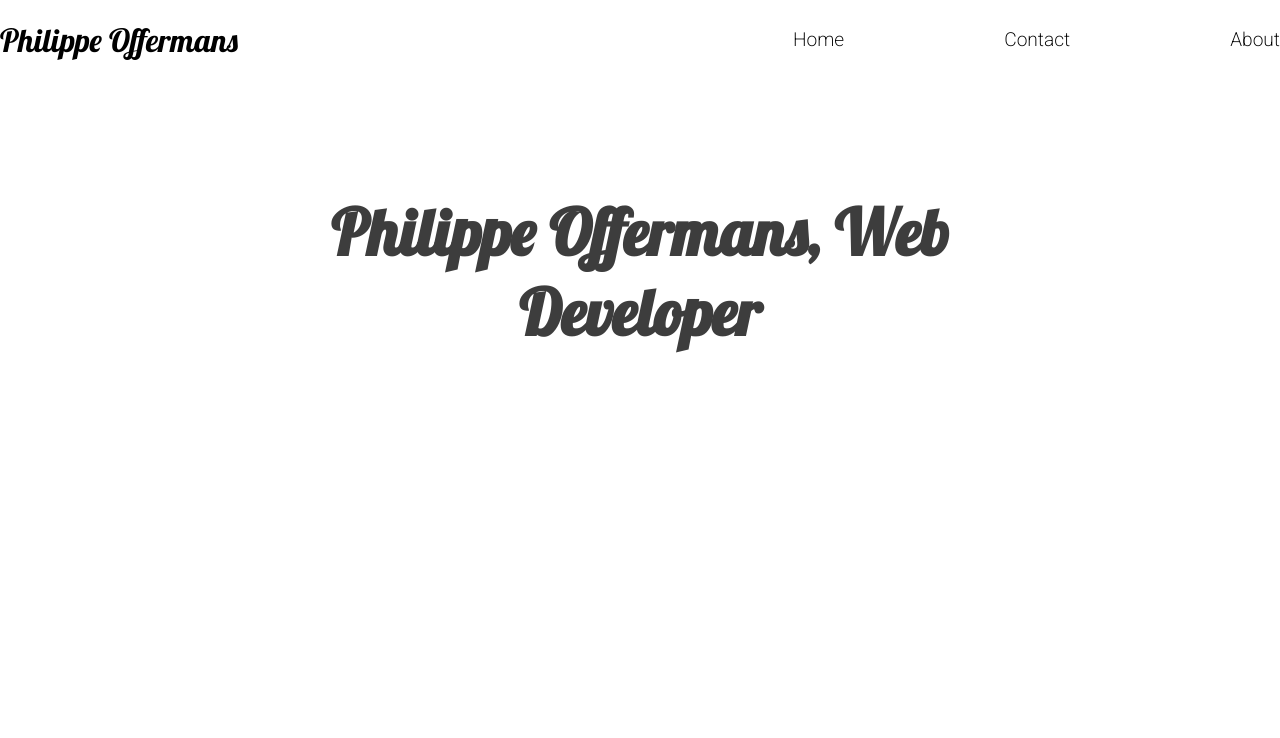
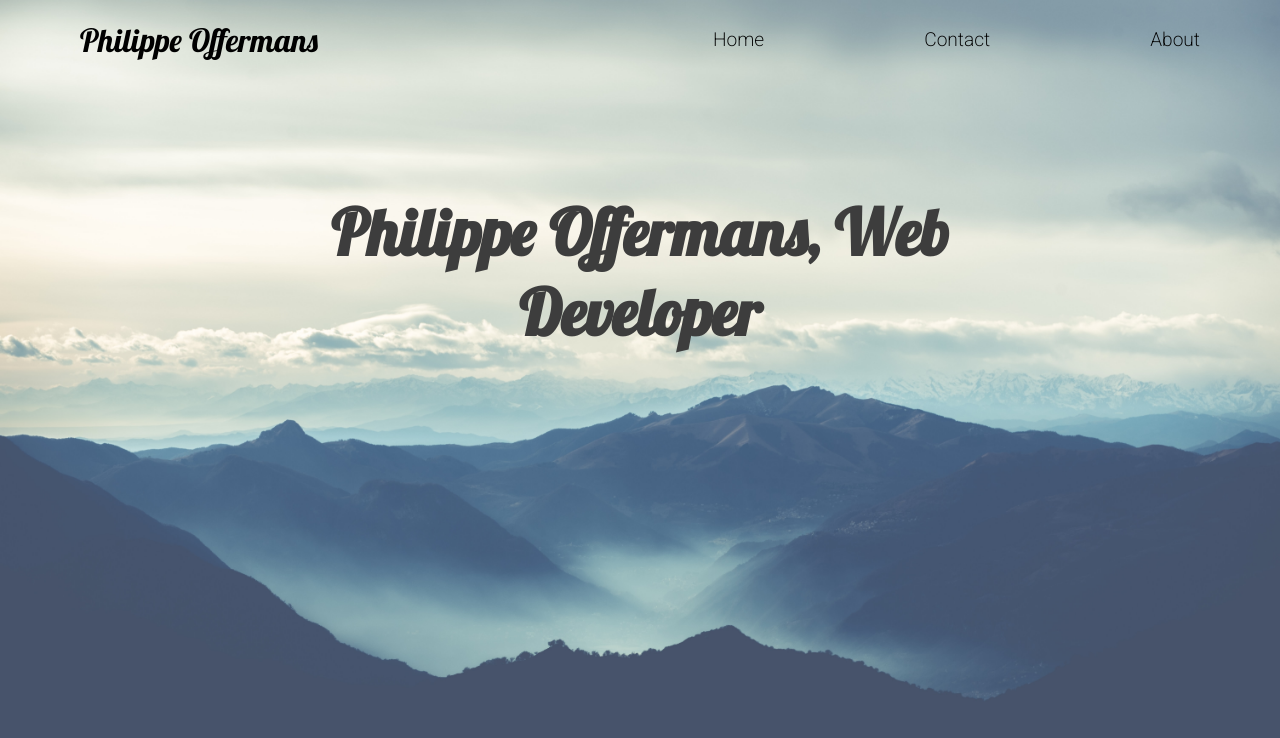
Before and after one commit to Frenzen-code/myWebSite, a plain HTML site: page index.html in a window 1280 px wide. Drawn offline with nearby package versions, Linux system fonts and the light colour scheme.

Commit message:
Update style.css

```diff
--- a/style.css
+++ b/style.css
@@ -9,7 +9,7 @@ main{
 
 }
 
-.Landing{
+.landing{
     min-height: 100vh;
     background: url("./montagnecool.jpg");
     background-size: cover;
```
